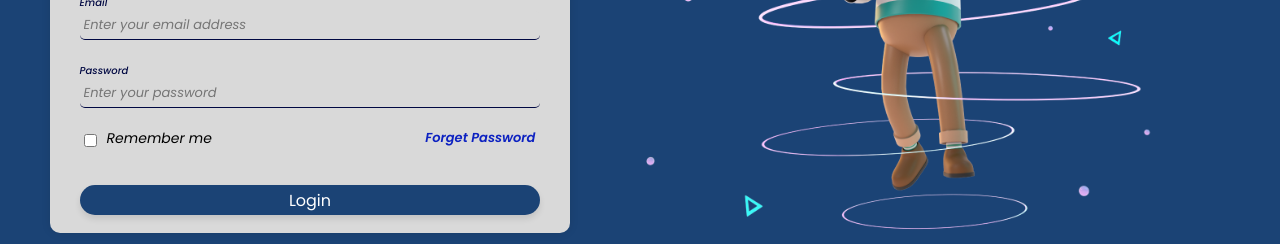
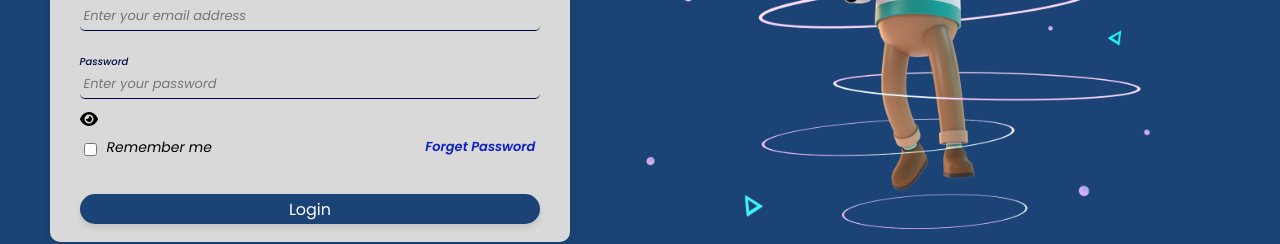
Before and after one commit to BeAware-WHY/app, a React (Vite) app: page /signin in a window 1280 px wide. Shown: the part 230-474 px from the top of the page. Built offline with nearby package versions, Linux system fonts and the light colour scheme.

Commit message:
navigating the page

```diff
--- a/package.json
+++ b/package.json
@@ -22,6 +22,7 @@
     "react-bootstrap": "^2.10.0",
     "react-dom": "^18.2.0",
     "react-google-button": "^0.7.2",
+    "react-icons": "^5.0.1",
     "react-switch-selector": "^2.2.1",
     "use-history": "^1.4.1",
     "web-vitals": "^3.5.2"
--- a/src/components/pages/CreateStream/CreateStream.jsx
+++ b/src/components/pages/CreateStream/CreateStream.jsx
@@ -6,6 +6,7 @@ import { collection, addDoc } from 'firebase/firestore';
 import { database } from '../firebase';
 import { useNavigate } from 'react-router-dom';
 import { getUserIDFromAuthToken } from './../firebase';
+
 
 function CreateStream() {
     const [profileClicked, setProfileClicked] = useState(false);
--- a/src/components/pages/Signin/Signin.css
+++ b/src/components/pages/Signin/Signin.css
@@ -146,3 +146,10 @@ body {
         margin-bottom: 20px;
     }
 }
+
+.eye-icon {
+    top: 50%;
+    right: 10px;
+    transform: translateY(-50%);
+    cursor: pointer;
+}
--- a/src/components/pages/Signin/Signin.jsx
+++ b/src/components/pages/Signin/Signin.jsx
@@ -6,21 +6,22 @@ import { signInWithEmailAndPassword } from "firebase/auth";
 import { auth } from "../firebase";
 import SwitchSelector from "react-switch-selector";
 import Loader from "../../resources/Loader/loader";
-import useAuthToken from "../../../constants/useAuthToken";
+import { FontAwesomeIcon } from "@fortawesome/react-fontawesome";
+import { faEye, faEyeSlash } from "@fortawesome/free-solid-svg-icons";
 
 const Signin = () => {
   const navigate = useNavigate();
-  const { saveToken } = useAuthToken();
   const [email, setEmail] = useState("");
   const [password, setPassword] = useState("");
   const [isLoading, setIsLoading] = useState(false);
   const [isChecked, setIsChecked] = useState(false);
   const [emailError, setEmailError] = useState("");
   const [passwordError, setPasswordError] = useState("");
+  const [showPassword, setShowPassword] = useState(false);
 
   const handleLogin = async (e) => {
-    e.preventDefault(); // Prevent default form submission
-    setIsLoading(true); // Set loading state to true
+    e.preventDefault();
+    setIsLoading(true);
 
     // Basic validation for Email and Password
     if (!email || !email.includes("@")) {
@@ -41,23 +42,23 @@ const Signin = () => {
 
     try {
       const res = await signInWithEmailAndPassword(auth, email, password);
-      const accessToken = res.user.stsTokenManager.accessToken;
-      saveToken(accessToken);
-      // Login successful
+      // Handle successful login
       navigate("/Dashboard");
-      window.location.reload();
-      // Handle other logic based on the response
     } catch (error) {
       // Handle login error
       if (error.code === "auth/wrong-password") {
         alert("Incorrect email or password");
       } else {
-        console.log("58------", error);
-        alert("Error logging in:", error.message);
+        console.error("Error logging in:", error);
+        alert("Error logging in. Please try again later.");
       }
     } finally {
-      setIsLoading(false); // Set loading state to false
+      setIsLoading(false);
     }
+  };
+
+  const togglePasswordVisibility = () => {
+    setShowPassword(!showPassword);
   };
 
   const options = [
@@ -124,15 +125,22 @@ const Signin = () => {
             {emailError && <p className="error-message">{emailError}</p>}
 
             <label className="label">Password</label>
+            <div className="password-input">
               <input
                 className="input-field-style"
-              type="password"
+                type={showPassword ? "text" : "password"}
                 name="password"
                 placeholder="Enter your password"
                 value={password}
                 onChange={(e) => setPassword(e.target.value)}
                 required
               />
+              <FontAwesomeIcon
+                icon={showPassword ? faEyeSlash : faEye}
+                className="eye-icon"
+                onClick={togglePasswordVisibility}
+              />
+            </div>
             {passwordError && <p className="error-message">{passwordError}</p>}
 
             <div className="frgt-pass">
--- a/src/components/pages/forgetpassword/forgetpasswordnext.jsx
+++ b/src/components/pages/forgetpassword/forgetpasswordnext.jsx
@@ -1,11 +1,14 @@
 
 import Button from "../../resources/Button/button";
+import { useNavigate } from "react-router-dom";
 
 const forgetpasswordreview = () => {
+  // eslint-disable-next-line react-hooks/rules-of-hooks
+  const navigate = useNavigate();
 
   const handleNext = () => {
     // Handle next functionality
-    console.log("Next clicked");
+    navigate('/Signin');
     // Perform validation and other logic here
   };
 
@@ -29,7 +32,7 @@ const forgetpasswordreview = () => {
             <Button text="CONTACT SUPPORT" onClick={handleNext} />
             <h1></h1>
 
-            <Button text="BACK TO LOGIN"  onClick={() => window.location.href='/signup'} />
+            <Button text="BACK TO LOGIN"  onClick={handleNext} />
           </form>
           <h1></h1>
           <h1></h1>
```
Also changed, not shown: 1 other file (tests, documents, lock files or other folders). Lines whose indentation alone changed are shown as unchanged.
